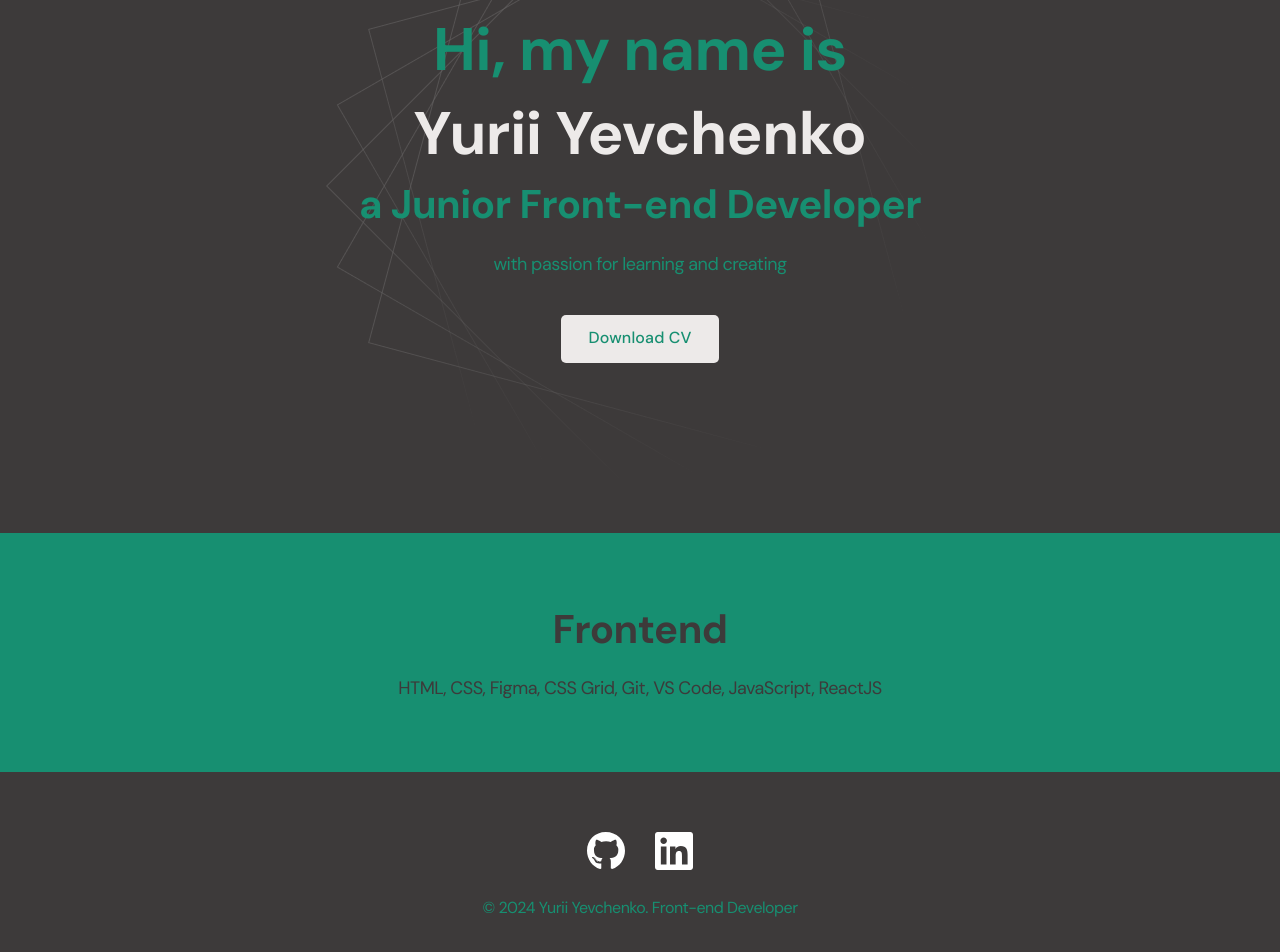
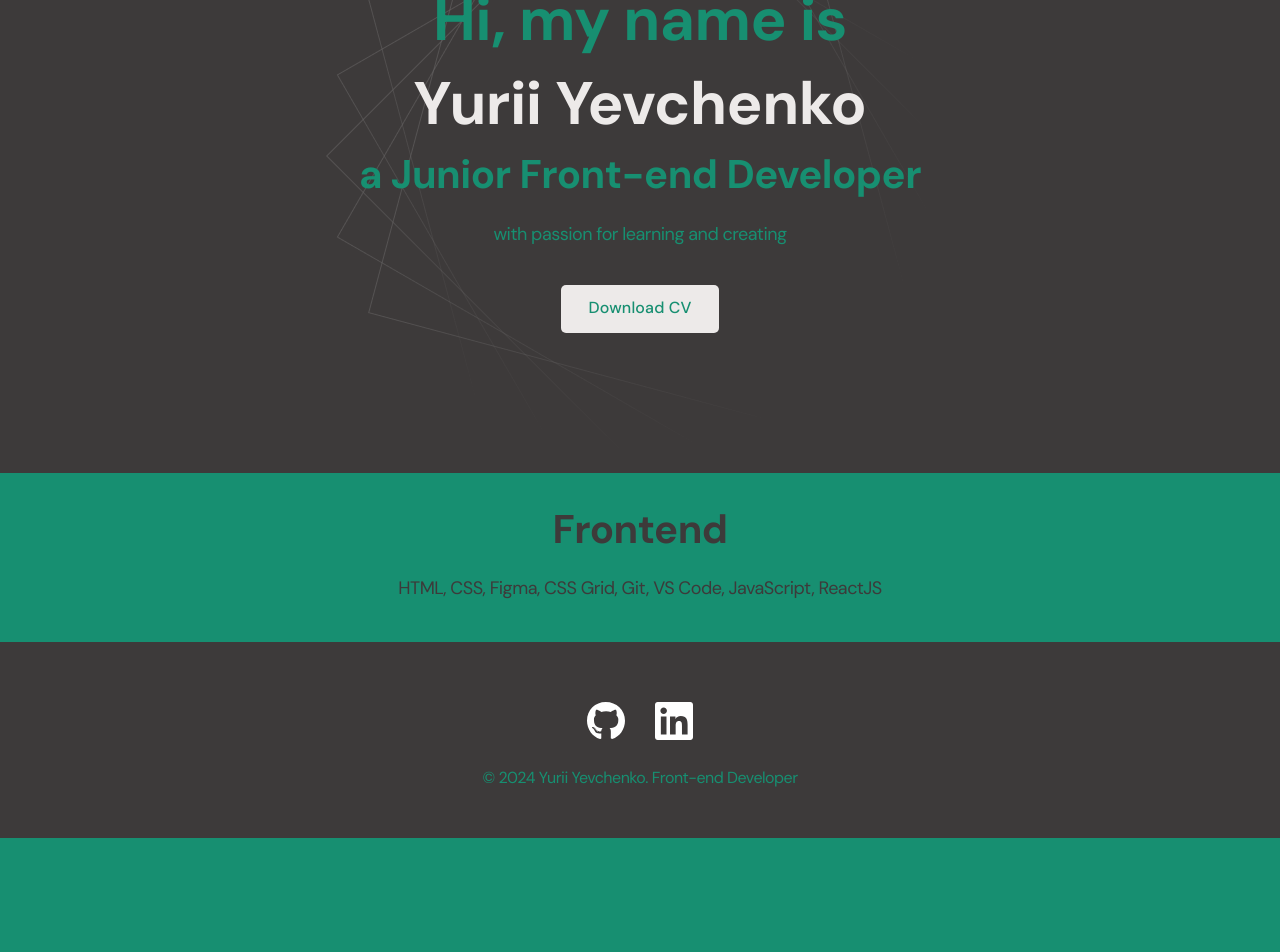
Before and after one commit to githabb/reactPortfolio, a React (Create React App) app: page /#/ in a window 1280 px wide. Shown: the part 238-1190 px from the top of the page. After the commit the page ends 1076 px from the top, so only its background shows below. Built offline with nearby package versions, Linux system fonts and the light colour scheme.

Commit message:
изменил размеры

```diff
--- a/src/components/footer/style.css
+++ b/src/components/footer/style.css
@@ -1,7 +1,7 @@
 /* Footer */
 
 .footer {
-	margin-top: auto;
+  margin-top: 10px;
   padding: 60px 0 50px;
   background-color: var(--footer-bg);
   color: var(--footer-text);
--- a/src/components/header/style.css
+++ b/src/components/header/style.css
@@ -1,7 +1,7 @@
 /* Header */
 .header {
   padding: 40px 0;
-	min-height: 695px;
+  min-height: 635px;
 
   display: flex;
   justify-content: center;
--- a/src/styles/main.css
+++ b/src/styles/main.css
@@ -80,13 +80,13 @@ body {
 }
 
 .section {
-  padding: 70px 0;
+  padding: 30px 0px;
 }
 
 .title-1 {
-  margin-bottom: 60px;
+  margin-bottom: 30px;
 
-  font-size: 60px;
+  font-size: 40px;
   font-weight: 700;
   line-height: 1.3;
   color: var(--title-1);
@@ -197,7 +197,6 @@ body {
   display: flex;
   gap: 15px;
 }
-
 /* Content list */
 
 .content-list {
```
Lines whose indentation alone changed are shown as unchanged.
